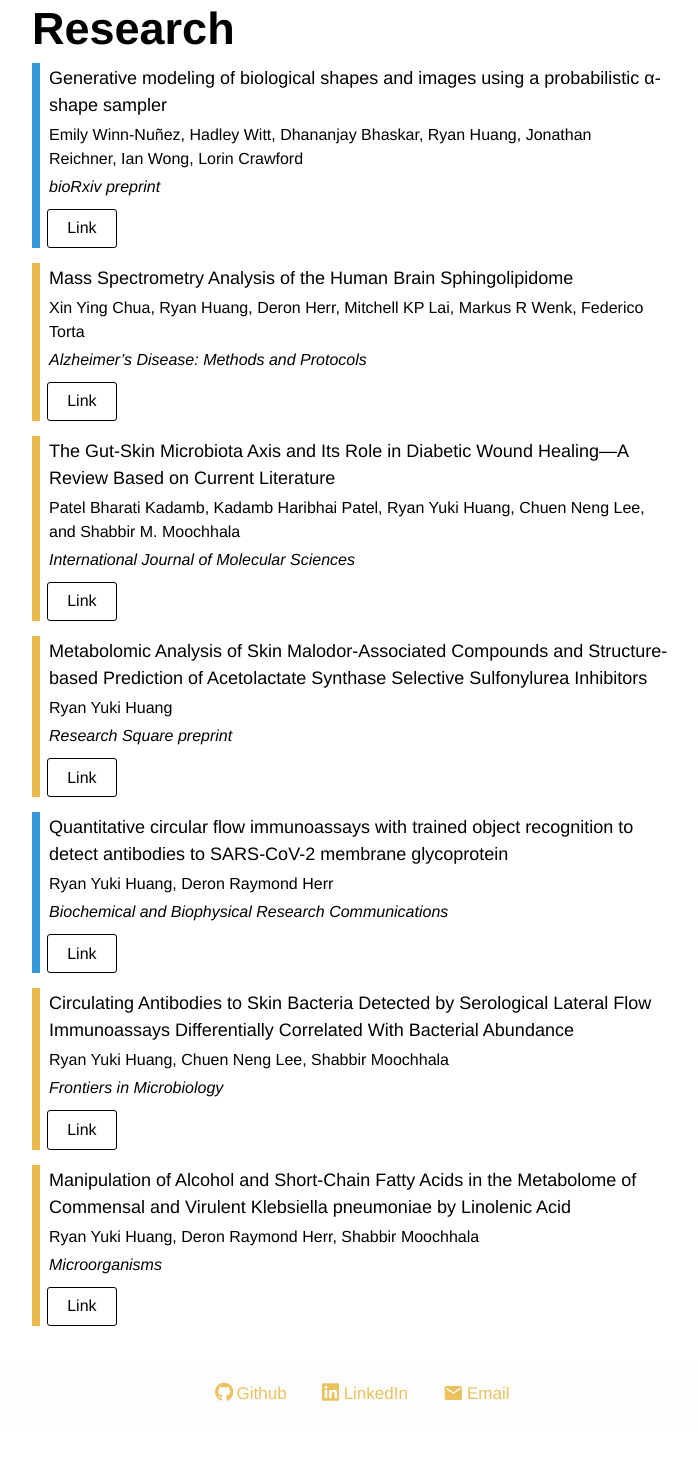
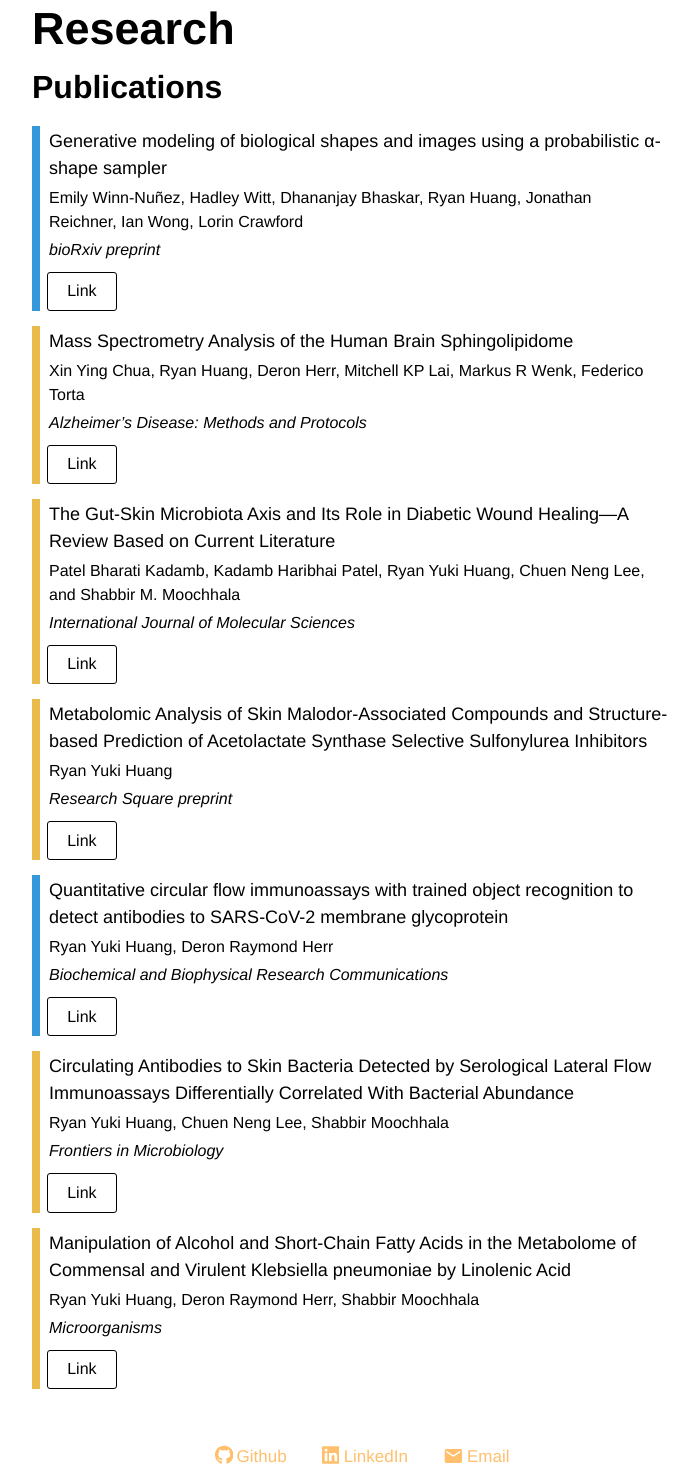
Before and after one commit to ryanhuang8/ryanhuang.dev, a React (Vite) app: page /research in a window 1280 px wide. Shown: the part 100-1570 px from the top of the page, without its empty margins (298-996 px from the left). Before the commit the page ends 1526 px from the top, so only its background shows below. Built offline with nearby package versions, Linux system fonts and the light colour scheme; a web font is replaced by a local one.

Commit message:
feat: made changes to the style

```diff
--- a/src/components/researchPage/ResearchBox.tsx
+++ b/src/components/researchPage/ResearchBox.tsx
@@ -15,7 +15,7 @@ function generateNamesDiv(names: string[]): JSX.Element {
         {names.map((name, index) => (
           <React.Fragment key={index}>
             {index > 0 && <br />} {/* Add line break after the first name */}
-            {name === 'Ryan Huang' ? <span style={{ fontWeight: 'bold' }}>{name}</span> : name}
+            {name === 'Ryan Huang' ? <span style={{ fontFamily: 'proxima_nova_rgbold' }}>{name}</span> : name}
           </React.Fragment>
         ))}
       </div>
@@ -31,7 +31,7 @@ const ResearchBox : React.FC<ResearchBoxProps> = ({ title, authors, journal, lin
         <div className="project-title-research">
             {title}
         </div>
-        <div className="research-names">{authors}</div>
+        <div className="research-names">{generateNamesDiv(authors)}</div>
         <div className="research-journal">{journal}</div>
         <div>
             {Object.entries(links).map(([key, value]) => (
--- a/src/components/startPage/Introduction.tsx
+++ b/src/components/startPage/Introduction.tsx
@@ -10,7 +10,7 @@ function Introduction() {
             Ryan Huang
         </div>
         <div className="intro">
-            I study computer science @ Brown University and am part of the PLME Program. I'm currently interested in software engineering, AI/ML research, and biotech.
+            I study computer science <a href="https://www.brown.edu/" target="_blank">@Brown University</a> and am part of the <a href="https://plme.med.brown.edu/" target="_blank">PLME Program</a>. I'm currently interested in software engineering, AI/ML research, and biotech.
         </div>
         <div className="simple-navigation">
             <a href="src/files/Ryan Yuki Huang Resume.pdf" target="_blank">
--- a/src/pages/Research.tsx
+++ b/src/pages/Research.tsx
@@ -10,6 +10,7 @@ function Research() {
     <div className={`container ${theme}`}>
       <div className="column">
         <ResearchIntro/>
+        <div className="research-subtitle">Publications</div>
         <ResearchBox title="Generative modeling of biological shapes and images using a probabilistic α-shape sampler" authors={['Emily Winn-Nuñez, Hadley Witt, Dhananjay Bhaskar, Ryan Huang, Jonathan Reichner, Ian Wong, Lorin Crawford']} journal="bioRxiv preprint" links={{'Link' : 'https://doi.org/10.1101/2024.01.09.574919'}} color="#3498db"/>
         <ResearchBox title="Mass Spectrometry Analysis of the Human Brain Sphingolipidome" authors={['Xin Ying Chua, Ryan Huang, Deron Herr, Mitchell KP Lai, Markus R Wenk, Federico Torta']} journal="Alzheimer’s Disease: Methods and Protocols" links={{'Link' : 'https://doi.org/10.1007/978-1-0716-2655-9_12'}} color="#e8bb4c"/>
         <ResearchBox title="The Gut-Skin Microbiota Axis and Its Role in Diabetic Wound Healing—A Review Based on Current Literature" authors={['Patel Bharati Kadamb, Kadamb Haribhai Patel, Ryan Yuki Huang, Chuen Neng Lee, and Shabbir M. Moochhala']} journal="International Journal of Molecular Sciences" links={{'Link' : 'https://doi.org/10.3390/ijms23042375'}} color="#e8bb4c"/>
--- a/src/style.css
+++ b/src/style.css
@@ -15,12 +15,13 @@
 
 a {
   font-weight: 500;
-  color: #e8bb4c;
+  color: #ffb95d;
   text-decoration: inherit;
+  font-family: 'proxima_nova_rgbold', Helvetica, Arial, sans-serif;
 }
 
 a:hover {
-  color: #fddd76;
+  color: #e4a551;
 }
 
 @font-face {
@@ -115,6 +116,11 @@ button:focus-visible {
   /* border: 1px solid #ccc; */
 }
 
+::selection {
+  background-color: #ebc356c3; /* Set the background color */
+  color: black; /* Set the text color */
+}
+
 @media (prefers-color-scheme: light) {
   :root {
     color: #213547;
--- a/src/styles/footer.css
+++ b/src/styles/footer.css
@@ -1,5 +1,5 @@
 .horizontal-footer {
-    background-color: rgb(33, 37, 42); /* Set background color */
+    /* background-color: rgb(33, 37, 42); Set background color */
     opacity: 0.9;
     overflow: hidden; /* Hide overflowing content */
     display: flex;
@@ -13,7 +13,7 @@
 }
 
 .horizontal-footer.light {
-    background-color: rgb(253, 253, 253); /* Light mode background color */
+    background-color: #ffffff; /* Light mode background color */
     color: black;
 }
 
--- a/src/styles/research.css
+++ b/src/styles/research.css
@@ -11,6 +11,13 @@
 
 .intro-research {
     font-size: 17px;
+}
+
+.research-subtitle {
+    font-size: 32px;
+    font-weight: bold;
+    font-family: 'proxima_nova_rgbold', Helvetica, Arial, sans-serif;
+    margin-bottom: 15px;
 }
 
 .research-box {
--- a/src/styles/themetoggle.css
+++ b/src/styles/themetoggle.css
@@ -1,10 +1,10 @@
 .light .theme-toggle {
-    background-color: #8131bdf3;
+    background-color: #444245;
     color: white;
 }
 
 .dark .theme-toggle {
-    background-color: #ffc720;
+    background-color: #ffb95d;
     color: black;
 }
 
@@ -20,9 +20,9 @@
 }
 
 .theme-toggle.light:hover {
-    background-color: #7014b6
+    background-color: #232223;
 }
 
 .theme-toggle.dark:hover {
-    background-color: #d3a005;
+    background-color: #e4a551;
 }
```
